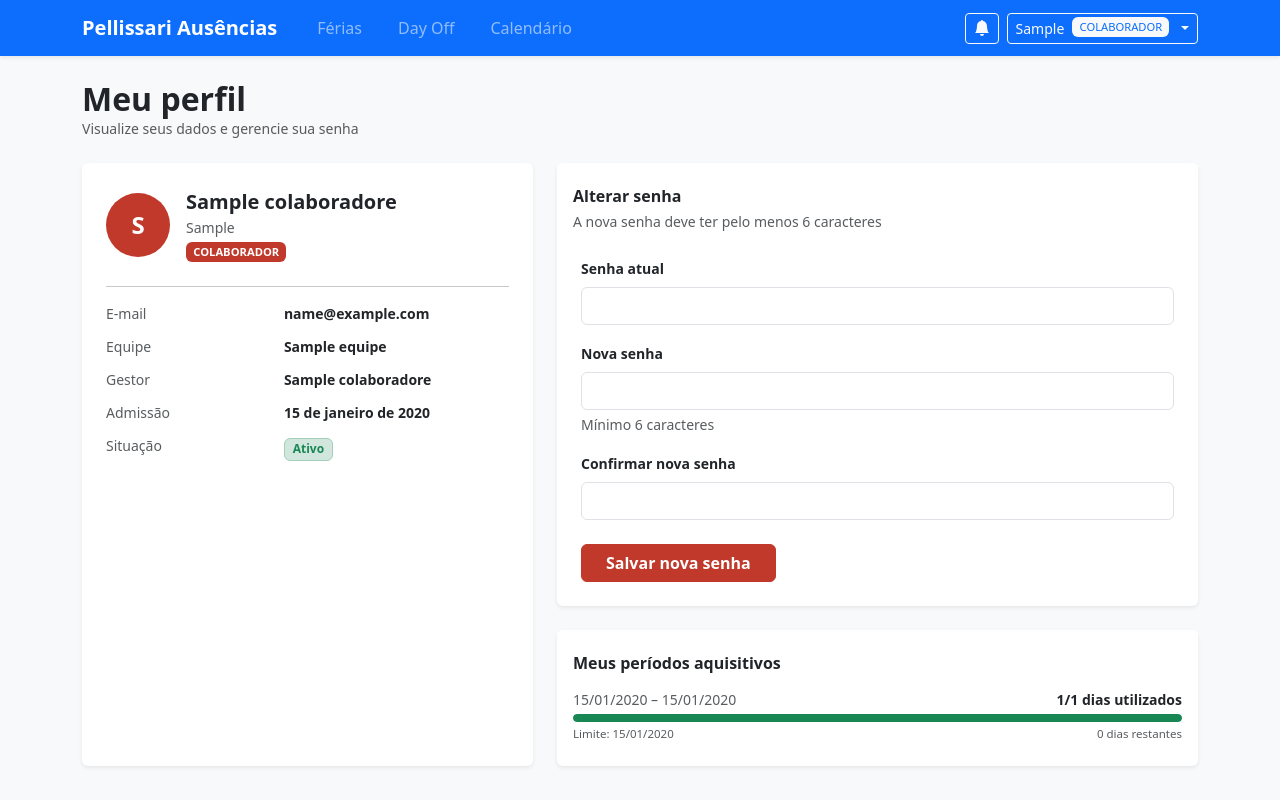
After one commit to vitorsilva1996/pellissari-ausencias, a Flask app: page /perfil/ in a window 1280 px wide. The commit adds this page. Run offline with Flask 3, Linux system fonts and the light colour scheme; a user stored in the database is signed in; tables that the repository leaves empty hold one stand-in row (values such as "Sample post").

Commit message:
feat: melhorias de UX e visual no sistema
Login
- Logo "P" com fundo #C0392B, tipografia da marca, card com sombra suave
- Botão de acesso na cor da marca com hover e focus-ring customizados
- Rodapé com ano dinâmico via context processor `now`

Navbar (base.html)
- Dropdown do usuário: adiciona "Meu perfil" → /perfil/ e "Alterar senha"
- Link do perfil marcado como active quando no blueprint perfil

Rota raiz
- GET / redireciona direto para /painel/ eliminando home intermediária
- Handlers de erro registrados: 404 e 500 com templates customizados

Férias (ferias/index.html + routes.py)
- Rota index passa periodos_info com usados/restantes/pct/vencido
- Cards de progresso por período aquisitivo com barra colorida por status
  (verde=concluído, azul=normal, amarelo=atenção ≤60d, vermelho=vencido)

Painel (painel/index.html)
- Cards de indicadores com ícone emoji em fundo colorido por categoria

Perfil (app/perfil/ + templates/perfil/index.html)
- GET /perfil/: exibe dados do colaborador logado (nome, equipe, admissão)
- POST /perfil/: alteração de senha com validação de senha atual
- Seção de períodos aquisitivos com barra de progresso

Páginas de erro
- 404.html e 500.html com botão "Voltar ao painel" ou "Ir para o login"

Co-Authored-By: Claude Sonnet 4.6 <noreply@anthropic.com>

```diff
--- a/app/__init__.py
+++ b/app/__init__.py
@@ -1,6 +1,8 @@
 import importlib
 import os
-from flask import Flask, render_template
+from datetime import datetime, timedelta
+
+from flask import Flask, redirect, render_template, url_for
 from flask_sqlalchemy import SQLAlchemy
 from flask_migrate import Migrate
 from flask_login import LoginManager
@@ -56,6 +58,7 @@ def create_app(config_name=None):
     from app.calendario import calendario as calendario_blueprint
     from app.painel import painel as painel_blueprint
     from app.notificacoes import notificacoes as notif_blueprint
+    from app.perfil import perfil as perfil_blueprint
 
     app.register_blueprint(auth_blueprint)
     app.register_blueprint(colab_blueprint, url_prefix='/colaboradores')
@@ -64,9 +67,9 @@ def create_app(config_name=None):
     app.register_blueprint(calendario_blueprint, url_prefix='/calendario')
     app.register_blueprint(painel_blueprint, url_prefix='/painel')
     app.register_blueprint(notif_blueprint, url_prefix='/notificacoes')
+    app.register_blueprint(perfil_blueprint, url_prefix='/perfil')
 
-    # ── Global timedelta para templates de e-mail ─────────────────────────────
-    from datetime import timedelta
+    # ── Globals Jinja ─────────────────────────────────────────────────────────
     app.jinja_env.globals['timedelta'] = timedelta
 
     # ── Filtro de data em português ──────────────────────────────────────────
@@ -81,9 +84,9 @@ def create_app(config_name=None):
             return ''
         return f'{d.day} de {_MESES_BR[d.month]} de {d.year}'
 
-    # ── Context processor: notificações não lidas ─────────────────────────────
+    # ── Context processor ─────────────────────────────────────────────────────
     @app.context_processor
-    def injetar_notificacoes():
+    def injetar_contexto():
         from flask_login import current_user
         from app.models import Notificacao
         count = 0
@@ -91,10 +94,23 @@ def create_app(config_name=None):
             count = Notificacao.query.filter_by(
                 colaborador_id=current_user.id, lida=0
             ).count()
-        return {'notificacoes_nao_lidas': count}
+        return {
+            'notificacoes_nao_lidas': count,
+            'now': datetime.utcnow(),
+        }
 
+    # ── Rota raiz ─────────────────────────────────────────────────────────────
     @app.route('/')
     def index():
-        return render_template('index.html')
+        return redirect(url_for('painel.index'))
+
+    # ── Handlers de erro ──────────────────────────────────────────────────────
+    @app.errorhandler(404)
+    def pagina_nao_encontrada(e):
+        return render_template('404.html'), 404
+
+    @app.errorhandler(500)
+    def erro_interno(e):
+        return render_template('500.html'), 500
 
     return app
--- /dev/null
+++ b/app/perfil/__init__.py
@@ -0,0 +1,5 @@
+from flask import Blueprint
+
+perfil = Blueprint('perfil', __name__)
+
+from app.perfil import routes  # noqa: E402, F401
--- /dev/null
+++ b/app/perfil/routes.py
@@ -0,0 +1,31 @@
+from flask import render_template, request, flash, redirect, url_for
+from flask_login import login_required, current_user
+
+from app import db
+from app.perfil import perfil
+from app.models import Colaborador
+
+
+@perfil.route('/', methods=['GET', 'POST'])
+@login_required
+def index():
+    colaborador = db.session.get(Colaborador, current_user.id)
+
+    if request.method == 'POST':
+        senha_atual = request.form.get('senha_atual', '')
+        nova_senha = request.form.get('nova_senha', '')
+        confirmar = request.form.get('confirmar_senha', '')
+
+        if not colaborador.check_senha(senha_atual):
+            flash('Senha atual incorreta.', 'danger')
+        elif len(nova_senha) < 6:
+            flash('A nova senha deve ter pelo menos 6 caracteres.', 'danger')
+        elif nova_senha != confirmar:
+            flash('A confirmação não confere com a nova senha.', 'danger')
+        else:
+            colaborador.set_senha(nova_senha)
+            db.session.commit()
+            flash('Senha alterada com sucesso.', 'success')
+            return redirect(url_for('perfil.index'))
+
+    return render_template('perfil/index.html', colaborador=colaborador)
--- a/app/templates/base.html
+++ b/app/templates/base.html
@@ -123,8 +123,14 @@
             </li>
             <li><hr class="dropdown-divider my-1"></li>
             <li>
-              <a class="dropdown-item small" href="{{ url_for('colaboradores.perfil', id=current_user.id) }}">
+              <a class="dropdown-item small {% if request.blueprint == 'perfil' %}active{% endif %}"
+                 href="{{ url_for('perfil.index') }}">
                 Meu perfil
+              </a>
+            </li>
+            <li>
+              <a class="dropdown-item small" href="{{ url_for('perfil.index') }}#alterar-senha">
+                Alterar senha
               </a>
             </li>
             <li><hr class="dropdown-divider my-1"></li>
--- /dev/null
+++ b/app/templates/perfil/index.html
@@ -0,0 +1,146 @@
+{% extends 'base.html' %}
+{% block title %}Meu Perfil{% endblock %}
+
+{% block content %}
+<div class="d-flex justify-content-between align-items-center mb-4">
+    <div>
+        <h2 class="fw-bold mb-0">Meu perfil</h2>
+        <p class="text-muted small mb-0">Visualize seus dados e gerencie sua senha</p>
+    </div>
+</div>
+
+<div class="row g-4">
+
+    {# ── Dados do colaborador ── #}
+    <div class="col-lg-5">
+        <div class="card border-0 shadow-sm h-100">
+            <div class="card-body p-4">
+                {# Avatar / inicial #}
+                <div class="d-flex align-items-center gap-3 mb-4">
+                    <div class="rounded-circle d-flex align-items-center justify-content-center fw-bold text-white fs-4"
+                         style="width:64px;height:64px;background:#C0392B;flex-shrink:0">
+                        {{ colaborador.nome[0] | upper }}
+                    </div>
+                    <div>
+                        <div class="fw-bold fs-5">{{ colaborador.nome }}</div>
+                        <div class="text-muted small">{{ colaborador.funcao }}</div>
+                        <span class="badge mt-1"
+                              style="background:#C0392B;font-size:.7rem">
+                            {{ colaborador.perfil | upper }}
+                        </span>
+                    </div>
+                </div>
+
+                <hr class="my-3">
+
+                <dl class="row mb-0" style="row-gap:.75rem">
+                    <dt class="col-5 text-muted small fw-normal">E-mail</dt>
+                    <dd class="col-7 mb-0 small fw-semibold">{{ colaborador.email }}</dd>
+
+                    <dt class="col-5 text-muted small fw-normal">Equipe</dt>
+                    <dd class="col-7 mb-0 small fw-semibold">
+                        {{ colaborador.equipe.nome if colaborador.equipe else '—' }}
+                    </dd>
+
+                    <dt class="col-5 text-muted small fw-normal">Gestor</dt>
+                    <dd class="col-7 mb-0 small fw-semibold">
+                        {{ colaborador.gestor.nome if colaborador.gestor else '—' }}
+                    </dd>
+
+                    <dt class="col-5 text-muted small fw-normal">Admissão</dt>
+                    <dd class="col-7 mb-0 small fw-semibold">
+                        {{ colaborador.data_admissao | data_br }}
+                    </dd>
+
+                    <dt class="col-5 text-muted small fw-normal">Situação</dt>
+                    <dd class="col-7 mb-0">
+                        {% if colaborador.ativo %}
+                        <span class="badge bg-success-subtle text-success border border-success-subtle">Ativo</span>
+                        {% else %}
+                        <span class="badge bg-secondary-subtle text-secondary border">Inativo</span>
+                        {% endif %}
+                    </dd>
+                </dl>
+            </div>
+        </div>
+    </div>
+
+    {# ── Alterar senha ── #}
+    <div class="col-lg-7">
+        <div class="card border-0 shadow-sm" id="alterar-senha">
+            <div class="card-header bg-white border-0 pt-4 pb-0">
+                <h6 class="fw-bold mb-0">Alterar senha</h6>
+                <p class="text-muted small mb-0 mt-1">A nova senha deve ter pelo menos 6 caracteres</p>
+            </div>
+            <div class="card-body p-4">
+                <form method="POST" action="{{ url_for('perfil.index') }}#alterar-senha"
+                      novalidate autocomplete="off">
+                    <div class="mb-3">
+                        <label class="form-label fw-semibold small">Senha atual</label>
+                        <input type="password" name="senha_atual" class="form-control"
+                               autocomplete="current-password" required>
+                    </div>
+                    <div class="mb-3">
+                        <label class="form-label fw-semibold small">Nova senha</label>
+                        <input type="password" name="nova_senha" class="form-control"
+                               autocomplete="new-password" required minlength="6"
+                               id="novaSenha">
+                        <div class="form-text">Mínimo 6 caracteres</div>
+                    </div>
+                    <div class="mb-4">
+                        <label class="form-label fw-semibold small">Confirmar nova senha</label>
+                        <input type="password" name="confirmar_senha" class="form-control"
+                               autocomplete="new-password" required id="confirmarSenha">
+                    </div>
+                    <button type="submit" class="btn text-white fw-semibold px-4"
+                            style="background:#C0392B;border-color:#C0392B">
+                        Salvar nova senha
+                    </button>
+                </form>
+            </div>
+        </div>
+
+        {# ── Períodos aquisitivos ── #}
+        {% if colaborador.periodos_aquisitivos %}
+        <div class="card border-0 shadow-sm mt-4">
+            <div class="card-header bg-white border-0 pt-4 pb-0">
+                <h6 class="fw-bold mb-0">Meus períodos aquisitivos</h6>
+            </div>
+            <div class="card-body pb-2">
+                {% for p in colaborador.periodos_aquisitivos | sort(attribute='data_inicio', reverse=True) %}
+                {% set usados = p.dias_usados() %}
+                {% set pct = [100, (usados / p.dias_direito * 100) | int] | min if p.dias_direito else 0 %}
+                <div class="mb-3">
+                    <div class="d-flex justify-content-between small mb-1">
+                        <span class="text-muted">
+                            {{ p.data_inicio.strftime('%d/%m/%Y') }} – {{ p.data_fim.strftime('%d/%m/%Y') }}
+                        </span>
+                        <span class="fw-semibold">
+                            {{ usados }}/{{ p.dias_direito }} dias utilizados
+                        </span>
+                    </div>
+                    <div class="progress" style="height:8px;border-radius:4px">
+                        <div class="progress-bar
+                            {% if pct >= 100 %}bg-success
+                            {% elif pct >= 60 %}bg-primary
+                            {% else %}bg-warning{% endif %}"
+                             style="width:{{ pct }}%;border-radius:4px">
+                        </div>
+                    </div>
+                    <div class="d-flex justify-content-between" style="margin-top:3px">
+                        <span class="text-muted" style="font-size:.72rem">
+                            Limite: {{ p.data_limite_saida.strftime('%d/%m/%Y') }}
+                        </span>
+                        <span class="text-muted" style="font-size:.72rem">
+                            {{ p.dias_restantes() }} dias restantes
+                        </span>
+                    </div>
+                </div>
+                {% endfor %}
+            </div>
+        </div>
+        {% endif %}
+    </div>
+
+</div>
+{% endblock %}
```
Also changed, not shown: app/ferias/routes.py (+25 -1 lines), app/templates/404.html (added, +26 -0 lines), app/templates/500.html (added, +24 -0 lines), app/templates/auth/login.html (+44 -30 lines), app/templates/ferias/index.html (+56 -0 lines), app/templates/painel/index.html (+35 -17 lines).
